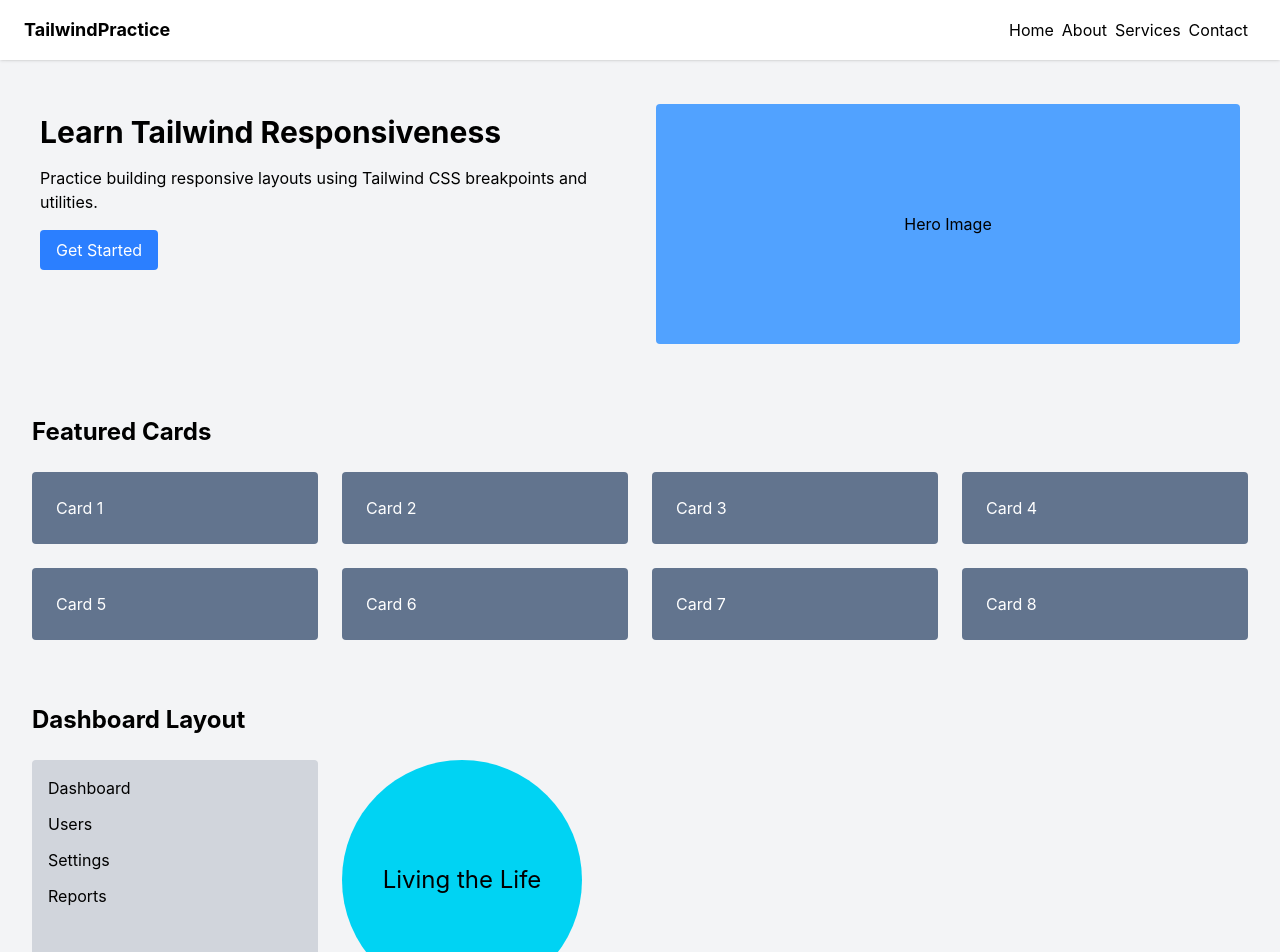
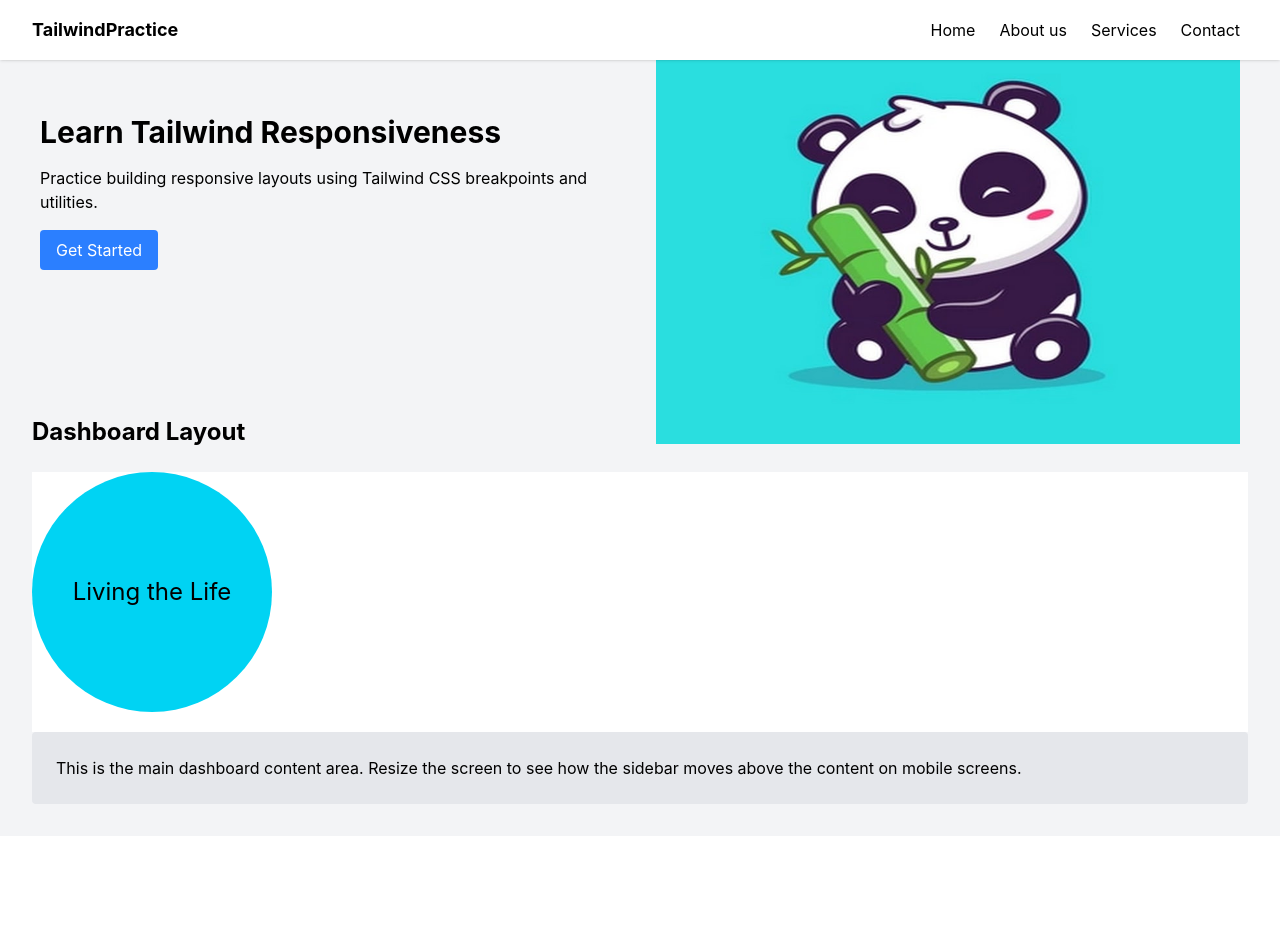
Before and after one commit to Jbosco339/tailwindcss-learning, a React (Vite) app: page / in a window 1280 px wide. Shown: the top 952 px of the page. After the commit the page ends 836 px from the top, so only its background shows below. Built offline with nearby package versions, Linux system fonts and the light colour scheme.

Commit message:
about and contact pages created to try responsiveness on multiple page

```diff
--- a/src/App.jsx
+++ b/src/App.jsx
@@ -1,33 +1,21 @@
 import { useState } from "react";
 
 function App() {
-  const [menuOpen, setMenuOpen] = useState(false);
 
   return (
       <div className="min-h-screen bg-gray-100 dark:bg-gray-900 dark:text-white">
         <nav className="flex justify-between items-center px-6 py-4 bg-white dark:bg-gray-800 shadow fixed w-screen">
-          <h1 className="font-bold text-lg">TailwindPractice</h1>
+          <h1 className="font-bold text-lg cursor-pointer hover:bg-cyan-300 hover:text-black px-2">TailwindPractice</h1>
 
           <div className="hidden md:flex gap-6">
             <ul className="flex ">
-              <li className="mr-2 cursor-pointer">Home</li>
-              <li className="mr-2 cursor-pointer">About</li>
-              <li className="mr-2 cursor-pointer">Services</li>
-              <li className="mr-2 cursor-pointer">Contact</li>
+              <li className="mr-2 cursor-pointer hover:bg-cyan-300 hover:text-black px-2">Home</li>
+              <li className="mr-2 cursor-pointer hover:bg-cyan-300 hover:text-black px-2">About us</li>
+              <li className="mr-2 cursor-pointer hover:bg-cyan-300 hover:text-black px-2">Services</li>
+              <li className="mr-2 cursor-pointer hover:bg-cyan-300 hover:text-black px-2">Contact</li>
             </ul>
-
           </div>
         </nav>
-
-        {menuOpen && (
-
-          <div className="flex flex-col items-center md:hidden bg-gray-200 dark:bg-gray-700 py-4 gap-3">
-            <span>Home</span>
-            <span>About</span>
-            <span>Services</span>
-            <span>Contact</span>
-          </div>
-        )}
 
         <section className="grid md:grid-cols-2 gap-8 p-10 items-center">
           <div>
@@ -38,61 +26,32 @@ function App() {
               Practice building responsive layouts using Tailwind CSS
               breakpoints and utilities.
             </p>
-            <button className="bg-blue-500 text-white px-4 py-2 rounded">
+            <button className="bg-blue-500 text-white px-4 py-2 rounded hover:bg-blue-400">
               Get Started
             </button>
           </div>
 
           <div className="bg-blue-400 h-60 rounded flex items-center justify-center text-black mt-16">
-            Hero Image
-          </div>
-        </section>
-
-        {/* Cards */}
-        <section className="p-8">
-          <h2 className="text-2xl font-bold mb-6">Featured Cards</h2>
-
-          <div className="grid grid-cols-1 sm:grid-cols-2 lg:grid-cols-3 xl:grid-cols-4 gap-6">
-            {[1,2,3,4,5,6,7,8].map((item) => (
-              <div
-                key={item}
-                className="bg-slate-500 text-white p-6 rounded hover:scale-105 transition"
-              >
-                Card {item}
-              </div>
-            ))}
+          <img src="/6.jpg" alt="home-img" className="h-110 w-full"/>
           </div>
         </section>
 
         {/* DASHBOARD LAYOUT */}
         <section className="p-8">
-          <h2 className="text-2xl font-bold mb-6">Dashboard Layout</h2>
+          <h2 className="text-2xl font-bold mb-6 ">Dashboard Layout</h2>
+          <div className=" living2 flex  justfy-center items-center bg-white">
 
-          <div className="grid md:grid-cols-4 gap-6">
-
-            <div className="bg-gray-300 dark:bg-gray-700 p-4 rounded md:col-span-1">
-              <ul className="space-y-3">
-                <li>Dashboard</li>
-                <li>Users</li>
-                <li>Settings</li>
-                <li>Reports</li>
-              </ul>
+            <div className="bg-cyan-400 text-black flex justify-center items-center h-60 w-60 rounded-full mb-5">
+              <p className="text-2xl">Living the Life</p>
             </div>
 
-            <div className="bg-cyan-400 text-black flex justify-center items-center h-60 w-60 rounded-full">
-              <p className="text-2xl">Living the Life</p>
-              {/* <p>Now it feels like am there</p> */}
-            </div>
-
-
-            <main className="bg-gray-200 dark:bg-gray-800 p-6 rounded md:col-span-3">
+          </div>
+          <main className="bg-gray-200 dark:bg-gray-800 p-6 rounded md:col-span-3">
               <p>
                 This is the main dashboard content area. Resize the screen to
                 see how the sidebar moves above the content on mobile screens.
               </p>
             </main>
-
-          </div>
         </section>
 
       </div>
--- a/src/component/pages/About.jsx
+++ b/src/component/pages/About.jsx
@@ -0,0 +1,9 @@
+import React from 'react'
+
+function About() {
+  return (
+    <div>About Page</div>
+  )
+}
+
+export default About
--- /dev/null
+++ b/src/component/pages/Contact.jsx
@@ -0,0 +1,9 @@
+import React from 'react'
+
+function Contact() {
+  return (
+    <div>Contact</div>
+  )
+}
+
+export default Contact
```
Also changed, not shown: src/index.css (+7 -0 lines), public/6.jpg (added).
